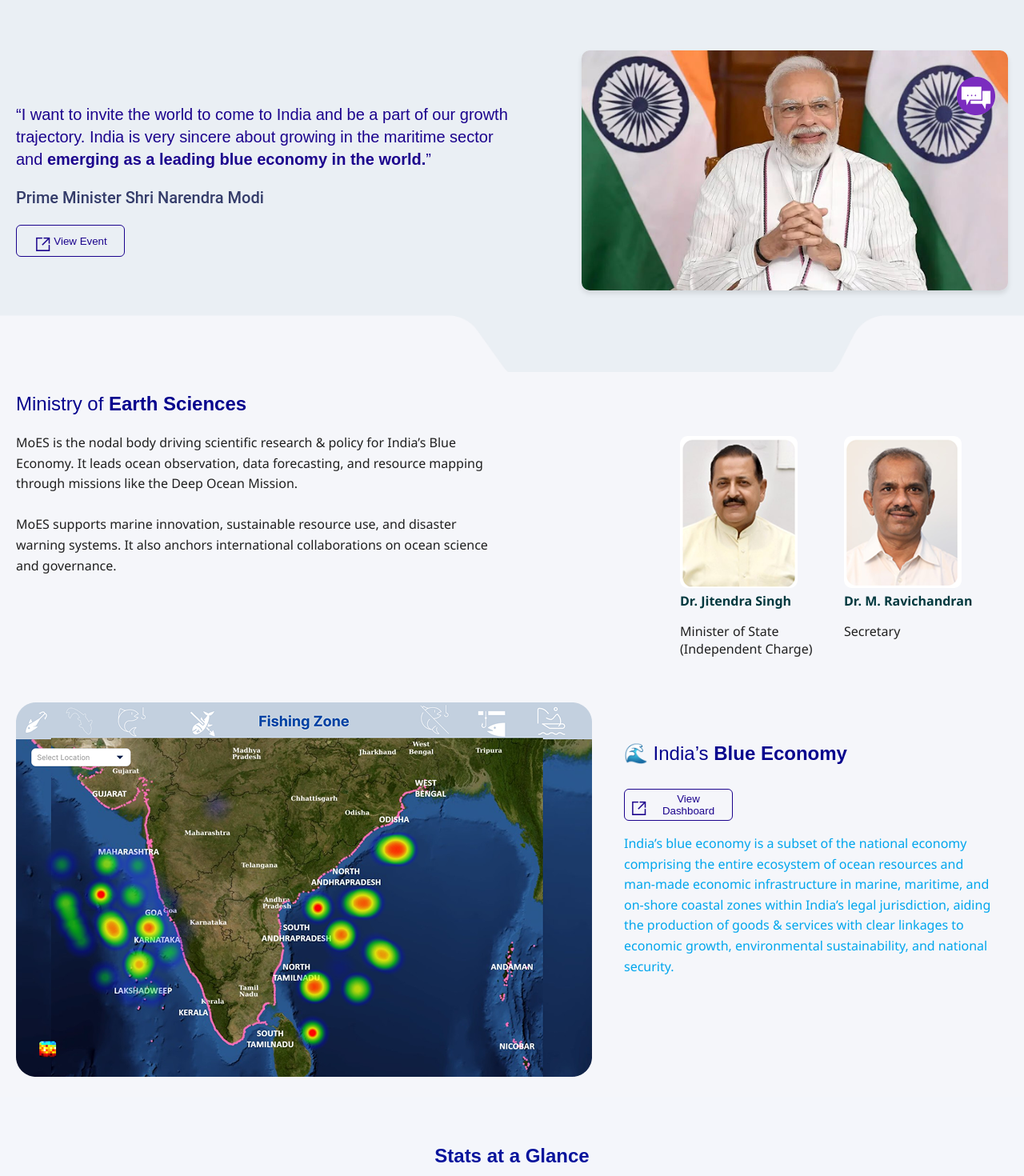
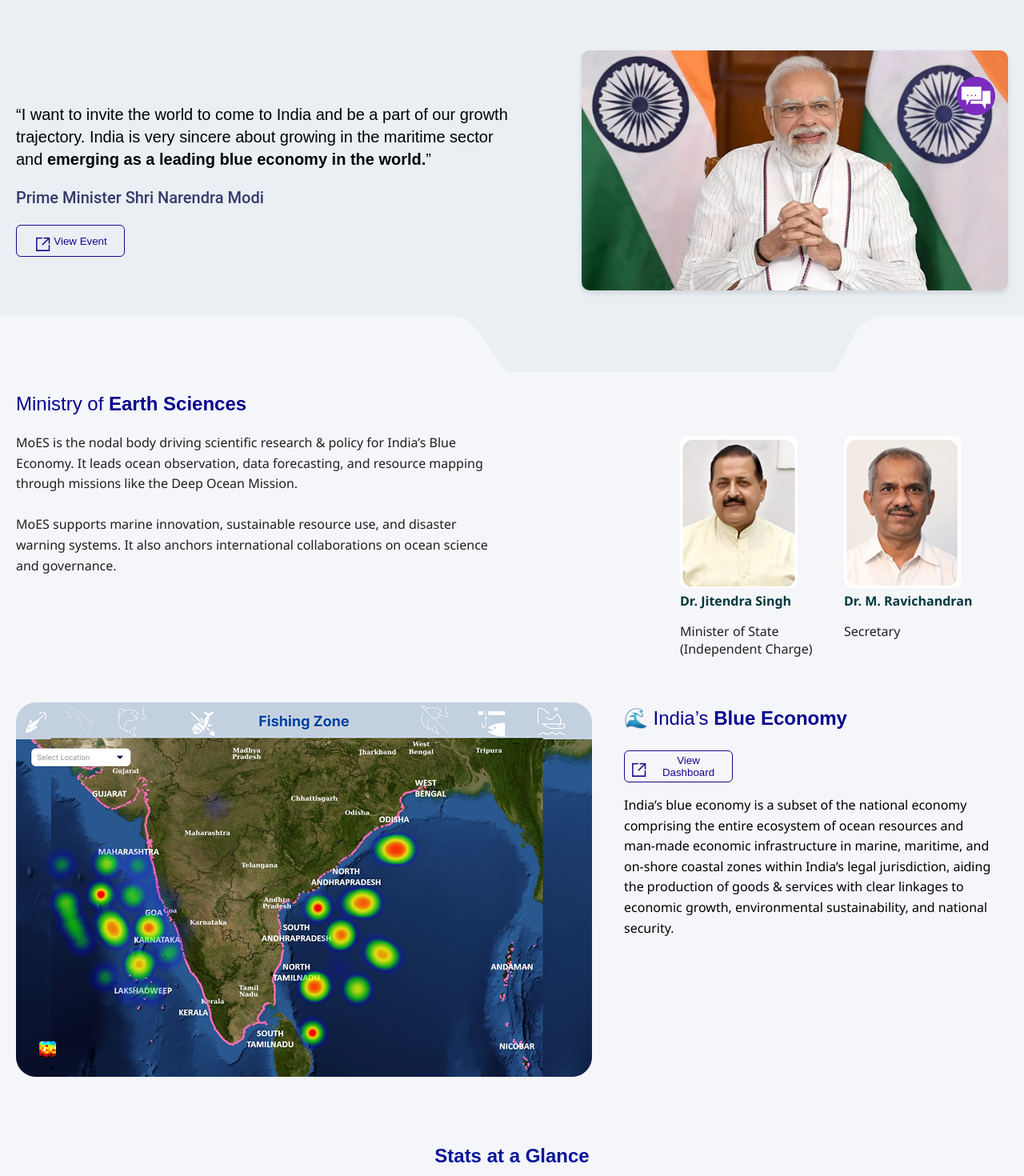
Before and after one commit to shubham19992/moes, a React (Create React App) app: page / in a window 1280 px wide. Shown: the part 620-2090 px from the top of the page at 80% size. Built offline with nearby package versions, Linux system fonts and the light colour scheme; grey boxes are pictures that could not be loaded.

Commit message:
update moes

```diff
--- a/src/BlueEconomy.css
+++ b/src/BlueEconomy.css
@@ -656,7 +656,7 @@
 
 .quote {
 
-    color: #1B038D;
+    color: black;
     /* Dark blue for text */
 
     font-weight: 400;
@@ -789,7 +789,12 @@
 
 .blue-economy {
     /* background-color: #eaf4ff; */
-    padding: 20px;
+    padding-top: 0px;
+    /* padding: 20px; */
+    padding-left: 20px;
+     padding-right: 20px;
+     padding-bottom: 20px;
+
     border-radius: 10px;
     margin-bottom: 30px;
     max-width: 750px;
--- a/src/Dashboard.js
+++ b/src/Dashboard.js
@@ -121,7 +121,7 @@
 
     return (
         <>
-            <header className="ministry-header" style={{fontFamily:"Lexend"}}>
+            <header className="ministry-header" style={{ fontFamily: "Lexend" }}>
                 <div className="header-main">
                     <div className="container">
                         <div className="header-main-content">
@@ -158,9 +158,13 @@
                             <li className="nav-item dropdown">
                                 <a href="#" className="nav-link">Blue Economy Sectors ▾</a>
                                 <ul className="dropdown-menu">
-                                    <li><a href="#"></a></li>
-                                    <li><a href="#"></a></li>
-                                    <li><a href="#"></a></li>
+                                    <li style={{textDecoration:"none"}}><a href="#"> Marine Living Resources</a></li>
+
+                                    <li style={{textDecoration:"none"}}><a href="#">Marine Non-Living Resources</a></li>
+                                    <li style={{textDecoration:"none"}}><a href="#">Maritime Transport and Shipping</a></li>
+                                    <li style={{textDecoration:"none"}}><a href="#">Offshore Renewable Energy</a></li>
+                                    <li style={{textDecoration:"none"}}><a href="#">Coastal Tourism and Heritage Conservation</a> </li>
+
                                 </ul>
                             </li>
 
@@ -271,7 +275,7 @@
 
                 {/* Hero content */}
                 <div className="hero-container" style={{ textAlign: "center", color: "white", padding: "0 20px" }}>
-                    <div className="hero-content" style={{width:"629px",marginTop:"20px"}}>
+                    <div className="hero-content" style={{ width: "629px", marginTop: "20px" }}>
                         <div className="hero-title" style={{ fontSize: "36px", fontWeight: "bold", marginBottom: "15px" }}>
                             Exploring India's Blue Economy
                         </div>
@@ -375,7 +379,7 @@
                     {/* <h2 className="heading">
                         Ministry of
                     </h2> */}
-                    <span className="heading" style={{color:"#06038D"}}>  Ministry of {" "}<span className="highlight" style={{color:"#06038D"}}>Earth Sciences</span></span>
+                    <span className="heading" style={{ color: "#06038D" }}>  Ministry of {" "}<span className="highlight" style={{ color: "#06038D" }}>Earth Sciences</span></span>
                     <p className="description">
                         MoES is the nodal body driving scientific research & policy for India’s Blue Economy.
                         It leads ocean observation, data forecasting, and resource mapping through missions like the Deep Ocean Mission.
@@ -403,17 +407,17 @@
                     </div>
                 </div>
             </div>
-              <div className="appDDAshboard">
-                       <div className="map-section">
+            <div className="appDDAshboard">
+                <div className="map-section">
 
                     <img src={Map} alt="Fishing Zone Map" className="map-img" />
                 </div>
                 <div className="blue-economy">
-                    <h3 className="blue-economy-title" style={{color:"#06038D"}}>
-                        🌊 India’s <span className="highlight" style={{color:"#06038D"}}>Blue Economy</span>
-                    </h3>
-                    <button className="view-event" onClick={handleClick}><img src={Fluent} />View Dashboard</button>
-                    <p style={{ color: "#00A6ED" }}>
+                    <span className="blue-economy-title" style={{ color: "#06038D", marginBottom: "20px" }}>
+                        🌊 India’s <span className="highlight" style={{ color: "#06038D" }}>Blue Economy</span>
+                    </span>
+                    <button className="view-event" style={{ marginTop: "20px" }} onClick={handleClick}><img src={Fluent} />View Dashboard</button>
+                    <p style={{ color: "black" }}>
                         India’s blue economy is a subset of the national economy comprising the entire ecosystem
                         of ocean resources and man-made economic infrastructure in marine, maritime, and on-shore
                         coastal zones within India’s legal jurisdiction, aiding the production of goods & services
@@ -424,7 +428,7 @@
 
 
             </div>
-            <StatsAtAGlance/>
+            <StatsAtAGlance />
 
             <OceanCards />
             <InstitutesGrid />
```
